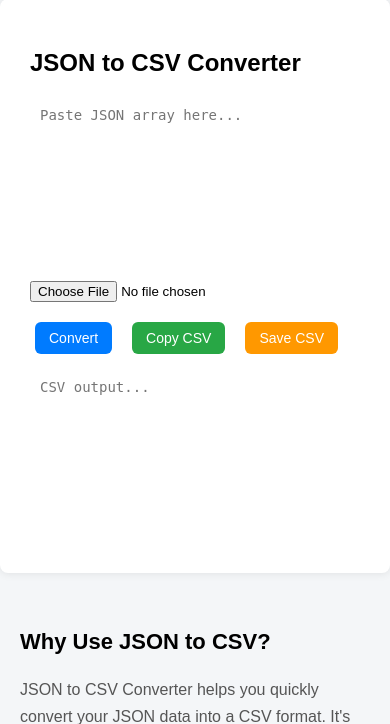
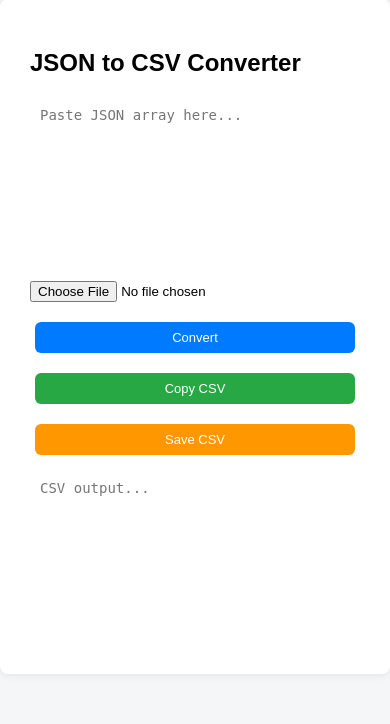
Before and after one commit to gtrreddy5/json_validator, a Flask app: page /json-to-csv in a window 390 px wide; the page is wider, and only the part inside the window is pictured. Shown: the part 258-982 px from the top of that part. Run offline with Flask 3, Linux system fonts and the light colour scheme.

Commit message:
Update style.css

```diff
--- a/static/style.css
+++ b/static/style.css
@@ -560,3 +560,28 @@ body.dark .footer-links a {
 .theme-toggle:hover {
     opacity: 0.8;
 }
+
+/* ===== Mobile fix for JSON Viewer buttons ===== */
+@media (max-width: 768px) {
+
+    .buttons {
+        flex-wrap: wrap;          /* ✅ allow wrapping */
+        justify-content: center;  /* ✅ center nicely */
+    }
+
+    .buttons button {
+        flex: 1 1 45%;            /* ✅ two buttons per row */
+        max-width: 48%;
+        font-size: 13px;
+        padding: 8px 10px;
+    }
+}
+
+/* Extra small screens (very narrow phones) */
+@media (max-width: 420px) {
+
+    .buttons button {
+        flex: 1 1 100%;           /* ✅ one button per row */
+        max-width: 100%;
+    }
+}
```
